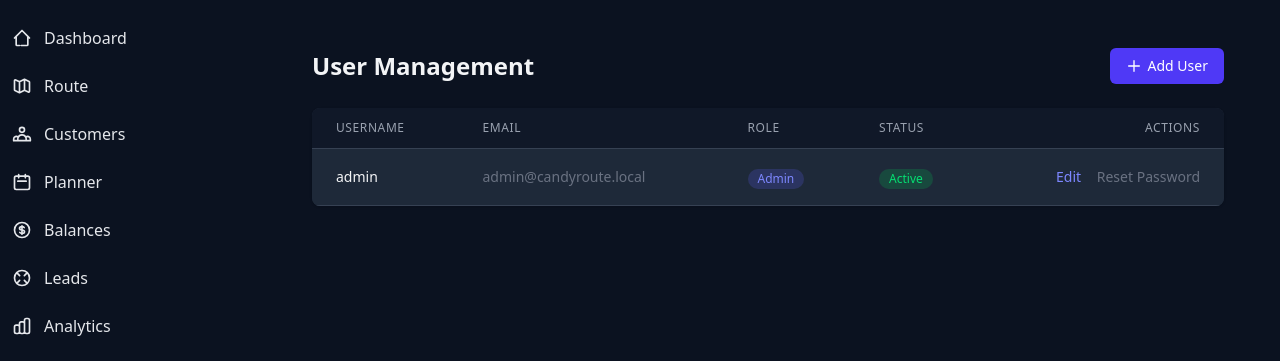
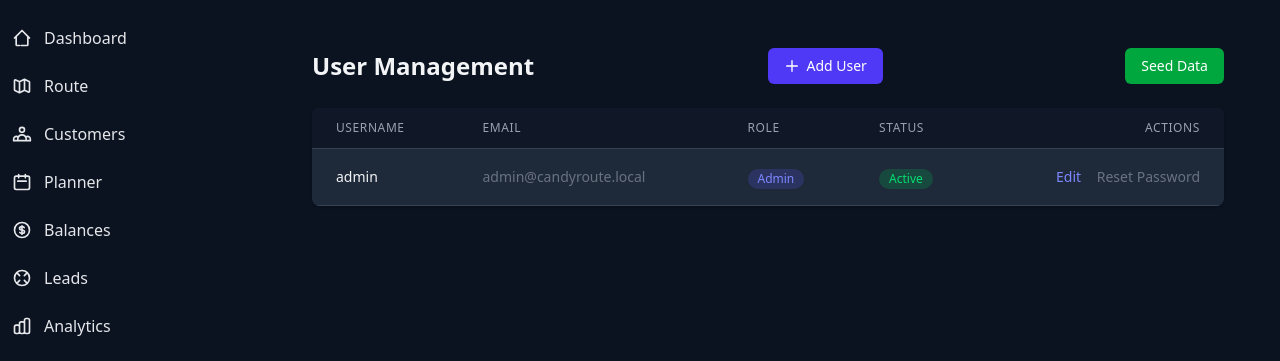
Before and after one commit to Kathail/candy-dash, a Flask app: page /admin/ in a window 1280 px wide. Shown: the part 56-417 px from the top of the page. Run offline with Flask 3, Linux system fonts and the light colour scheme; a user stored in the database is signed in; some libraries are stand-ins or nearby versions.

Commit message:
Add admin seed button + better seed error logging
- Admin panel now has "Seed Data" button to manually trigger
  customer/lead seeding from seed_data.json
- Seed failures now print full traceback for debugging

Co-Authored-By: Claude Opus 4.6 (1M context) <noreply@anthropic.com>

```diff
--- a/app/init_db.py
+++ b/app/init_db.py
@@ -38,7 +38,9 @@ def _seed_customers():
         print(f"  Seeded {len(customers)} customers/leads from seed_data.json")
     except Exception as e:
         db.session.rollback()
+        import traceback
         print(f"  Warning: failed to seed customers: {e}")
+        traceback.print_exc()
 
 
 def init_database():
--- a/app/routes/admin.py
+++ b/app/routes/admin.py
@@ -137,6 +137,29 @@ def reset_password(id):
     return redirect(url_for("admin.edit_user", id=user.id))
 
 
+@bp.route("/seed", methods=["POST"])
+@admin_required
+def seed():
+    """Trigger customer seed from seed_data.json."""
+    from app.models import Customer
+    from app.init_db import _seed_customers
+
+    count_before = Customer.query.count()
+    try:
+        _seed_customers()
+    except Exception as e:
+        flash(f"Seed failed: {e}", "error")
+        return redirect(url_for("admin.index"))
+
+    count_after = Customer.query.count()
+    added = count_after - count_before
+    if added > 0:
+        flash(f"Seeded {added} customers/leads.", "success")
+    else:
+        flash("No new records seeded (table may already have data, or seed_data.json not found).", "warning")
+    return redirect(url_for("admin.index"))
+
+
 @bp.route("/reimport", methods=["POST"])
 @admin_required
 def reimport():
--- a/templates/admin/index.html
+++ b/templates/admin/index.html
@@ -15,6 +15,13 @@
       </svg>
       Add User
     </a>
+    <form method="post" action="{{ url_for('admin.seed') }}" class="mt-3 sm:mt-0 sm:ml-2 inline">
+      <input type="hidden" name="csrf_token" value="{{ csrf_token() }}">
+      <button type="submit"
+              class="inline-flex items-center px-4 py-2 bg-green-600 text-white text-sm font-medium rounded-md hover:bg-green-500 transition-colors">
+        Seed Data
+      </button>
+    </form>
   </div>
 
   <!-- Users Table -->
```
